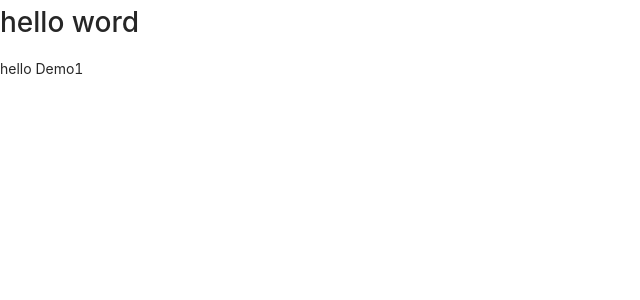
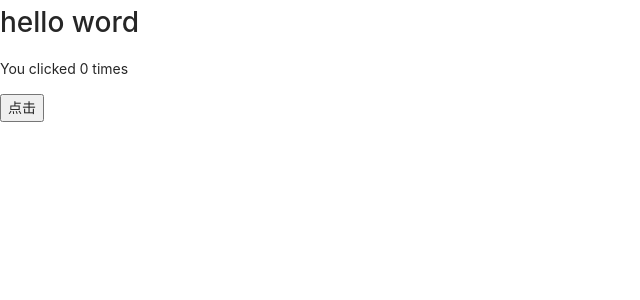
Before and after one commit to z3718l/react-test-app, a React app: page / in a window 1280 px wide. Shown: the top 300 px of the page, without its empty margins (0-640 px from the left). Built offline with nearby package versions, Linux system fonts and the light colour scheme.

Commit message:
feat(hook): useState简单使用

```diff
--- a/src/Demo1/index.jsx
+++ b/src/Demo1/index.jsx
@@ -1,11 +1,38 @@
 // 普通的class写法
-import React from 'react'
-export default class Demo1 extends React.Component {
-    render () {
-        return (
-            <div>hello Demo1</div>
-        )
-    }
+// import React from 'react'
+// export default class Demo1 extends React.Component {
+//     render () {
+//         return (
+//             <div>hello Demo1</div>
+//         )
+//     }
+// }
+
+// 使用函数编写组件
+/**
+ * 这样写法比class写法简单，而且不用去理解class
+ * 但是没有使用state
+ */
+// import React from 'react'
+// export default () => {
+//     return (
+//         <div>hello word</div>
+//     )
+// }
+
+// 使用hook
+/**
+ * count:状态
+ * setCount：setState -> setCount
+ * useState(0):默认值
+ */
+import React, { useState } from 'react'
+export default () => {
+    const [count, setCount] = useState(0);
+    return (
+        <div>
+            <p>You clicked {count} times</p>
+            <button onClick={() => { setCount(count + 1) }}>点击</button>
+        </div>
+    )
 }
-
-//
```
Also changed, not shown: 1 other file (tests, documents, lock files or other folders).
